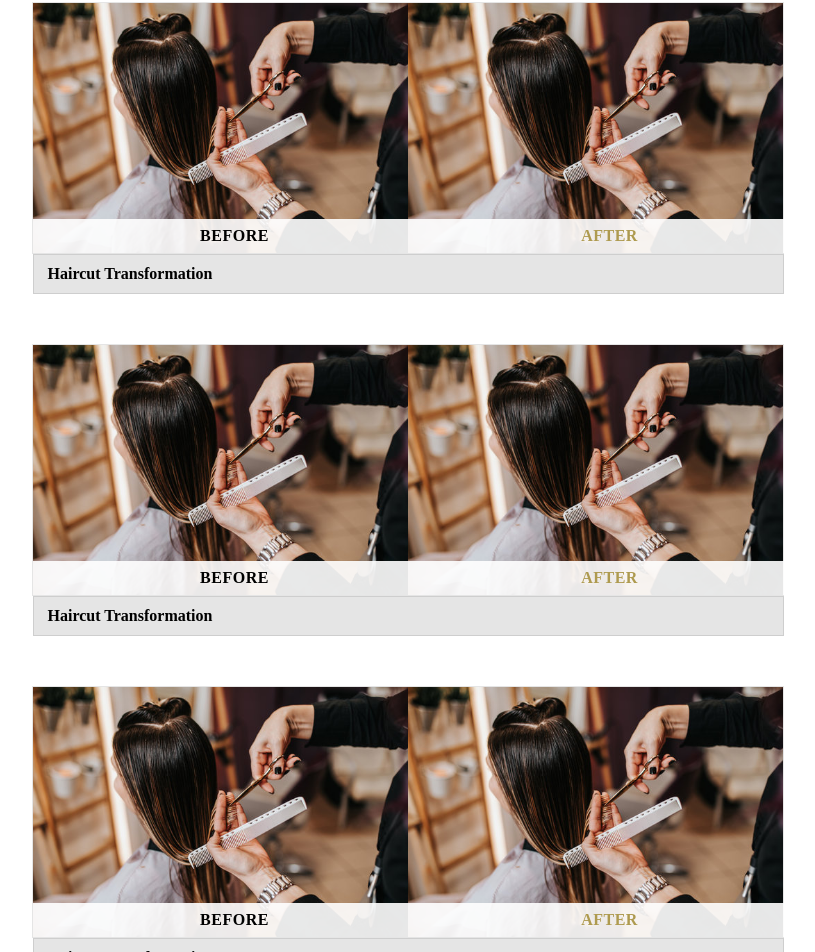
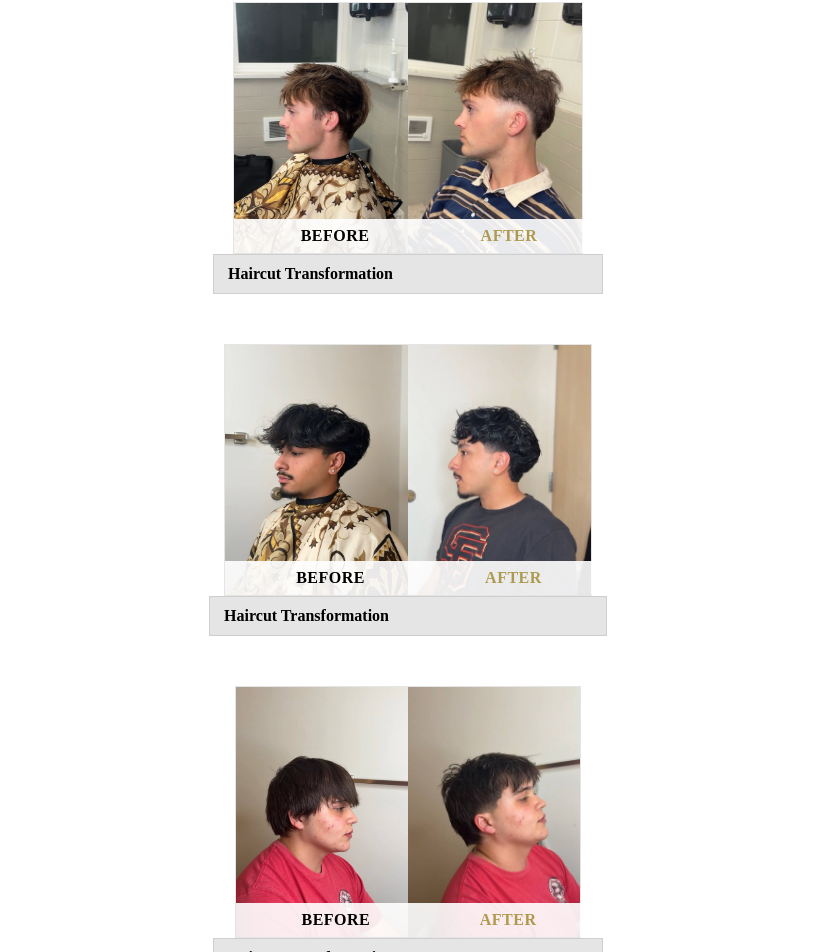
Before and after one commit to seamuscon8/Team4Hack4Impact, a Next.js app: page /before-and-after in a window 1280 px wide. Shown: the part 209-1161 px from the top of the page, without its empty margins (232-1047 px from the left). Built offline with nearby package versions, Linux system fonts and the light colour scheme.

Commit message:
feat: update before and after images for gallery

```diff
--- a/src/app/before-and-after/page.tsx
+++ b/src/app/before-and-after/page.tsx
@@ -4,9 +4,9 @@ import Image from "next/image";
 import { createBeforeAfter, BeforeAfterGallery } from "@/components/gallery";
 
 const beforeAfter = [
-  createBeforeAfter("/images/haircut-stock.jpg", "/images/haircut-stock.jpg", "Haircut Transformation"),
-  createBeforeAfter("/images/haircut-stock.jpg", "/images/haircut-stock.jpg", "Haircut Transformation"),
-  createBeforeAfter("/images/haircut-stock.jpg", "/images/haircut-stock.jpg", "Haircut Transformation"),
+  createBeforeAfter("/images/ba-1-before.jpg", "/images/ba-1-after.jpg", "Haircut Transformation"),
+  createBeforeAfter("/images/ba-2-before.jpg", "/images/ba-2-after.jpg", "Haircut Transformation"),
+  createBeforeAfter("/images/ba-3-before.jpg", "/images/ba-3-after.jpg", "Haircut Transformation"),
 ];
 
 export default function BeforeAndAfter() {
```
